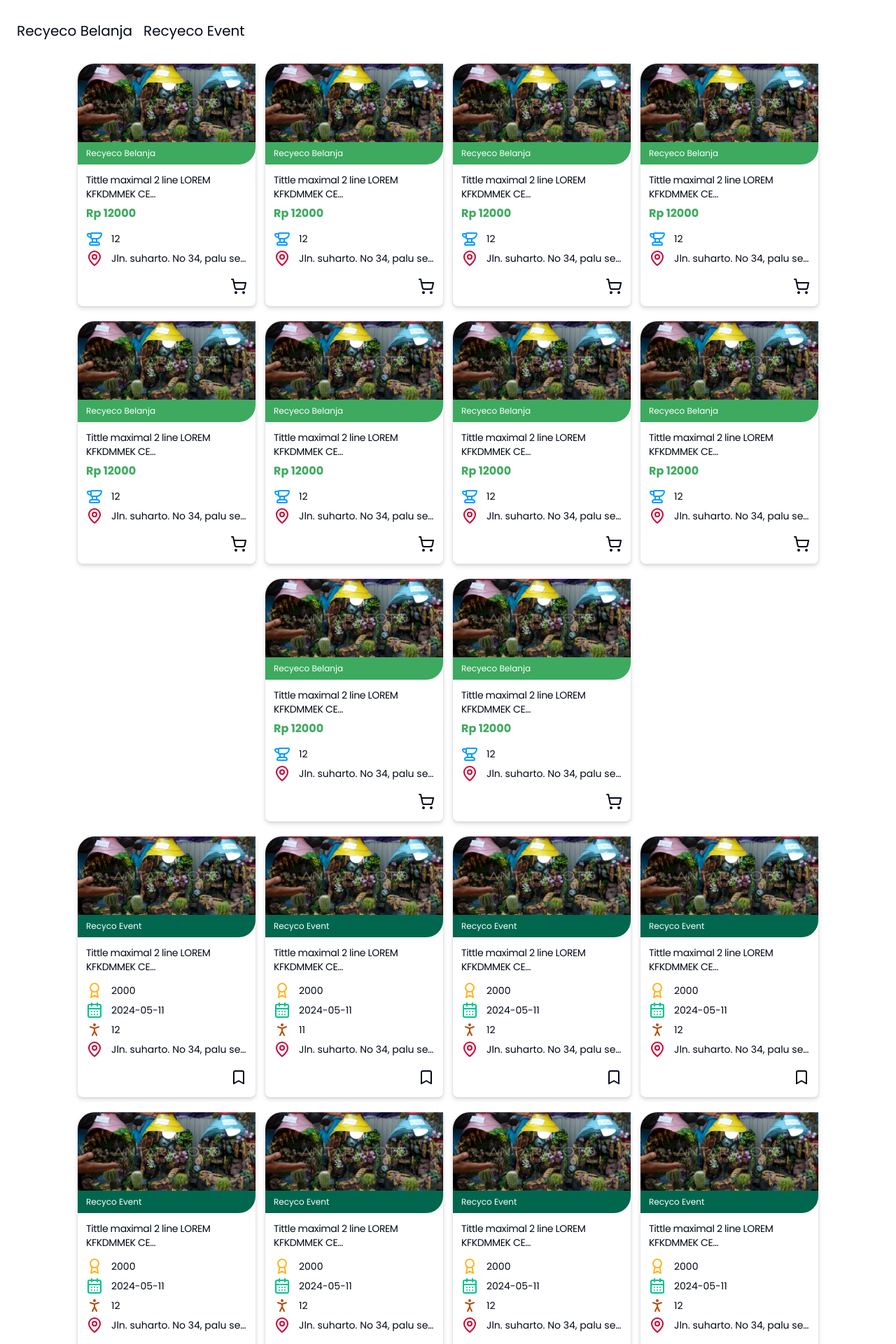
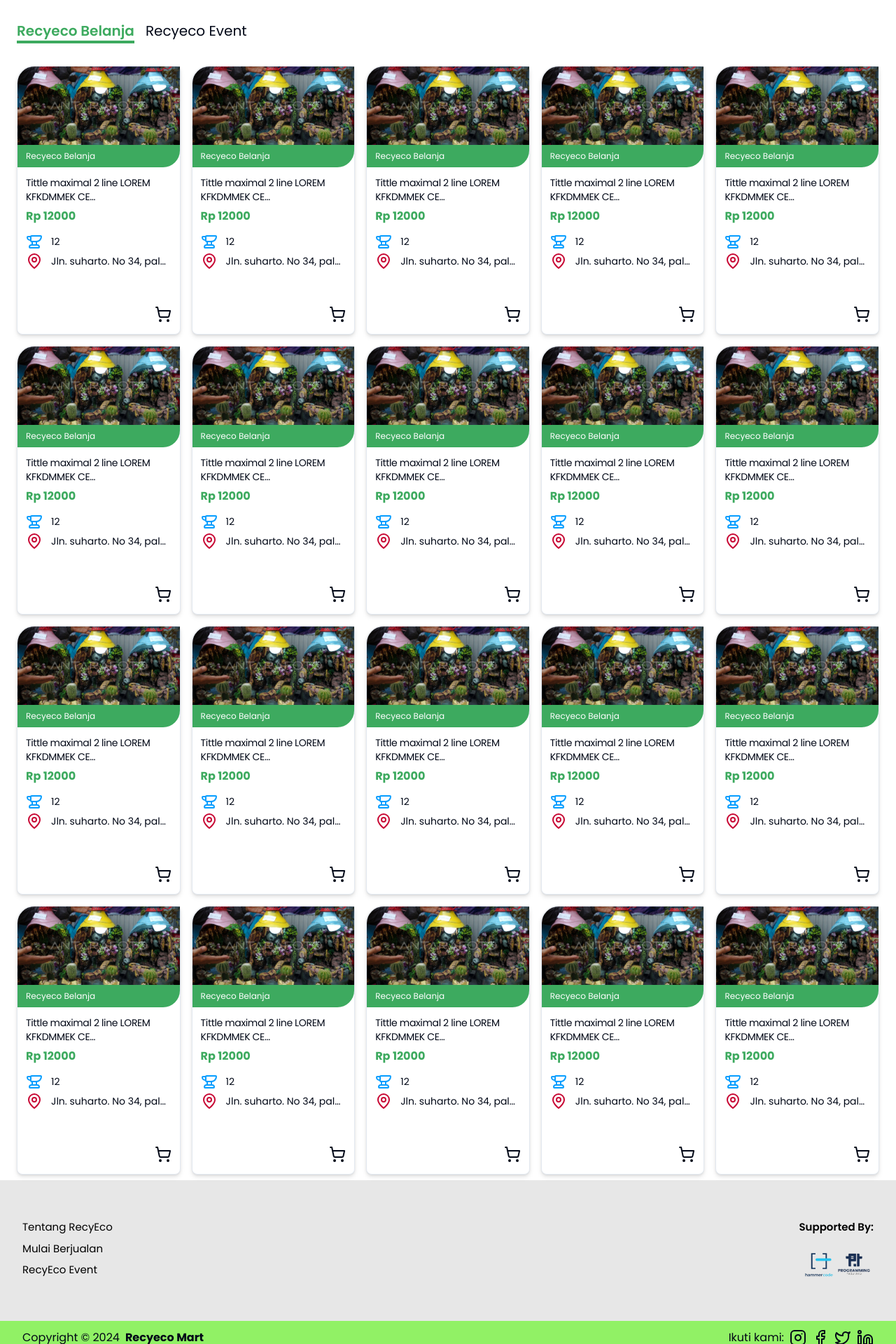
Before and after one commit to proxo-pt/recyeco-fe, a Next.js app: page / in a window 1280 px wide. Shown: the part 880-2800 px from the top of the page at 70% size. Built offline with nearby package versions, Linux system fonts and the light colour scheme.

Commit message:
feat: Slicing Market Section

```diff
--- a/src/constants/items.ts
+++ b/src/constants/items.ts
@@ -80,5 +80,85 @@ export const Items: ItemsType[] = [
     price: 12000,
     weight: 12,
     location: 'Jln. suharto. No 34, palu selatan'
+  },
+  {
+    id: 11,
+    img: 'dummy-sampah.jpg',
+    title: 'Tittle maximal 2 line LOREM KFKDMMEK CE JNTJNRVNRJNVJNNRNN',
+    price: 12000,
+    weight: 12,
+    location: 'Jln. suharto. No 34, palu selatan'
+  },
+  {
+    id: 12,
+    img: 'dummy-sampah.jpg',
+    title: 'Tittle maximal 2 line LOREM KFKDMMEK CE JNTJNRVNRJNVJNNRNN',
+    price: 12000,
+    weight: 12,
+    location: 'Jln. suharto. No 34, palu selatan'
+  },
+  {
+    id: 13,
+    img: 'dummy-sampah.jpg',
+    title: 'Tittle maximal 2 line LOREM KFKDMMEK CE JNTJNRVNRJNVJNNRNN',
+    price: 12000,
+    weight: 12,
+    location: 'Jln. suharto. No 34, palu selatan'
+  },
+  {
+    id: 14,
+    img: 'dummy-sampah.jpg',
+    title: 'Tittle maximal 2 line LOREM KFKDMMEK CE JNTJNRVNRJNVJNNRNN',
+    price: 12000,
+    weight: 12,
+    location: 'Jln. suharto. No 34, palu selatan'
+  },
+  {
+    id: 15,
+    img: 'dummy-sampah.jpg',
+    title: 'Tittle maximal 2 line LOREM KFKDMMEK CE JNTJNRVNRJNVJNNRNN',
+    price: 12000,
+    weight: 12,
+    location: 'Jln. suharto. No 34, palu selatan'
+  },
+  {
+    id: 16,
+    img: 'dummy-sampah.jpg',
+    title: 'Tittle maximal 2 line LOREM KFKDMMEK CE JNTJNRVNRJNVJNNRNN',
+    price: 12000,
+    weight: 12,
+    location: 'Jln. suharto. No 34, palu selatan'
+  },
+  {
+    id: 17,
+    img: 'dummy-sampah.jpg',
+    title: 'Tittle maximal 2 line LOREM KFKDMMEK CE JNTJNRVNRJNVJNNRNN',
+    price: 12000,
+    weight: 12,
+    location: 'Jln. suharto. No 34, palu selatan'
+  },
+  {
+    id: 18,
+    img: 'dummy-sampah.jpg',
+    title: 'Tittle maximal 2 line LOREM KFKDMMEK CE JNTJNRVNRJNVJNNRNN',
+    price: 12000,
+    weight: 12,
+    location: 'Jln. suharto. No 34, palu selatan'
+  },
+  {
+    id: 19,
+    img: 'dummy-sampah.jpg',
+    title: 'Tittle maximal 2 line LOREM KFKDMMEK CE JNTJNRVNRJNVJNNRNN',
+    price: 12000,
+    weight: 12,
+    location: 'Jln. suharto. No 34, palu selatan'
+  },
+  {
+    id: 20,
+    img: 'dummy-sampah.jpg',
+    title: 'Tittle maximal 2 line LOREM KFKDMMEK CE JNTJNRVNRJNVJNNRNN',
+    price: 12000,
+    weight: 12,
+    location: 'Jln. suharto. No 34, palu selatan'
   }
 ];
--- a/src/features/Main/components/ItemCard/index.tsx
+++ b/src/features/Main/components/ItemCard/index.tsx
@@ -10,14 +10,27 @@ import Image from 'next/image';
 import { Bookmark, ShoppingCart } from 'lucide-react';
 import { ItemCardProps } from '@/types';
 import { ItemAttribute, EventAttribute } from '@/constants/attributes';
-import clsx from 'clsx';
+import { cn } from '@/lib/utils';
 
-const ItemCard: FC<ItemCardProps> = ({ title, img, price, type, ...props }) => {
+const ItemCard: FC<ItemCardProps> = ({
+  title,
+  img,
+  price,
+  type,
+  className,
+  ...props
+}) => {
   const AttributeMap =
     type === 'item' ? ItemAttribute : type === 'event' ? EventAttribute : [];
 
   return (
-    <Card className="max-w-64 drop-shadow-md max-h-96 rounded-tl-3xl cursor-pointer">
+    <Card
+      className={cn(
+        `flex flex-col justify-between w-auto drop-shadow-md h-96 rounded-tl-3xl cursor-pointer`,
+        className
+      )}
+    >
+      <div>
         <div className="relative w-full h-28">
           <Image
             src={img ? `${img}` : ''}
@@ -28,7 +41,7 @@ const ItemCard: FC<ItemCardProps> = ({ title, img, price, type, ...props }) => {
           />
         </div>
         <div
-        className={clsx(
+          className={cn(
             'flex items-center w-full h-8 px-3 rounded-br-3xl text-white text-xs ',
             {
               'bg-[#3DAA5F]': type === 'item',
@@ -43,7 +56,7 @@ const ItemCard: FC<ItemCardProps> = ({ title, img, price, type, ...props }) => {
               : ''}
         </div>
         <CardHeader className="p-3">
-        <CardTitle className="text-sm font-normal line-clamp-2">
+          <CardTitle className="text-sm font-normal line-clamp-2 ">
             {title}
           </CardTitle>
           {type === 'item' ? (
@@ -62,6 +75,7 @@ const ItemCard: FC<ItemCardProps> = ({ title, img, price, type, ...props }) => {
             </div>
           ))}
         </CardContent>
+      </div>
       <CardFooter className="px-3 py-4 flex justify-end">
         <div>{type === 'item' ? <ShoppingCart /> : <Bookmark />}</div>
       </CardFooter>
--- a/src/features/Main/sections/Market/index.tsx
+++ b/src/features/Main/sections/Market/index.tsx
@@ -1,37 +1,58 @@
-import { FC } from 'react';
-import Link from 'next/link';
+'use client';
+import { FC, useEffect, useState } from 'react';
 import ItemCard from '../../components/ItemCard';
 import { Items } from '@/constants/items';
 import { Event } from '@/constants/event';
 import { getAssetUrl } from '@/lib/utils';
+import { cn } from '@/lib/utils';
 
 const Market: FC = () => {
+  const [tab, setTab] = useState(1);
+
+  const updateTab = (id: number) => {
+    setTab(id);
+  };
+
   return (
     <div className="container mx-auto px-6 py-2">
-      <div className="mb-8">
-        <ul className="flex gap-4 text-xl">
-          <li className="">
-            <Link
-              href={'#'}
-              className="hover:font-semibold hover:text-[#3DAA5F] hover:border-b-4 border-[#3DAA5F]"
-            >
-              Recyeco Belanja
-            </Link>
+      <div className="mb-8 h-8">
+        <ul className="flex gap-4 text-base sm:text-xl">
+          <li
+            className={cn(
+              'hover:font-semibold hover:text-[#3DAA5F] hover:border-b-4 border-[#3DAA5F] cursor-pointer',
+              {
+                'text-[#3DAA5F] font-semibold border-b-4': tab === 1
+              }
+            )}
+            onClick={() => updateTab(1)}
+          >
+            Recyeco Belanja
           </li>
-          <li>
-            <Link
-              href={'#'}
-              className="hover:font-semibold hover:text-[#3DAA5F] hover:border-b-4 border-[#3DAA5F]"
-            >
-              Recyeco Event
-            </Link>
+          <li
+            className={cn(
+              'hover:font-semibold hover:text-[#3DAA5F] hover:border-b-4 border-[#3DAA5F] cursor-pointer',
+              {
+                'text-[#3DAA5F] font-semibold border-b-4': tab === 2
+              }
+            )}
+            onClick={() => updateTab(2)}
+          >
+            Recyeco Event
           </li>
         </ul>
       </div>
-      <div className="flex flex-wrap justify-center gap-x-3 gap-y-5">
+
+      <div
+        className={
+          tab === 1
+            ? `grid xl:grid-cols-5 lg:grid-cols-4 md:grid-cols-3 sm:grid-cols-2 gap-4 justify-items-center sm:justify-items-stretch`
+            : `hidden`
+        }
+      >
         {Items.map(item => (
           <ItemCard
             key={item.id}
+            className="max-w-64 sm:max-w-full"
             type="item"
             title={item.title}
             img={getAssetUrl(`/img/${item.img}`)}
@@ -41,10 +62,17 @@ const Market: FC = () => {
           />
         ))}
       </div>
-      <div className="flex flex-wrap justify-center gap-x-3 gap-y-5 mt-5">
+      <div
+        className={
+          tab === 2
+            ? `grid xl:grid-cols-5 lg:grid-cols-4 md:grid-cols-3 sm:grid-cols-2 gap-4 justify-items-center sm:justify-items-stretch`
+            : `hidden`
+        }
+      >
         {Event.map(item => (
           <ItemCard
             key={item.id}
+            className="max-w-64 sm:max-w-full"
             type="event"
             title={item.title}
             img={getAssetUrl(`/img/${item.img}`)}
--- a/src/types/index.ts
+++ b/src/types/index.ts
@@ -34,6 +34,7 @@ export interface ItemCardProps {
   img?: string;
   price?: number;
   type: string;
+  className?: string;
   [key: string]: any;
 }
 
```
Lines whose indentation alone changed are shown as unchanged.
